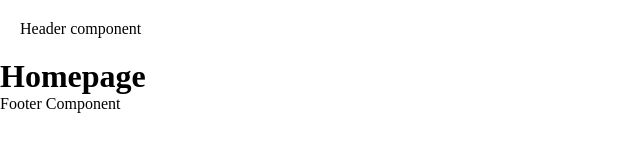
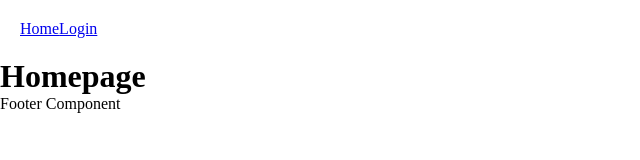
Before and after one commit to chrishalley/cibolo-react-client, a React (Create React App) app: page / in a window 1280 px wide. Shown: the top 160 px of the page, without its empty margins (0-640 px from the left). Built offline with nearby package versions, Linux system fonts and the light colour scheme.

Commit message:
added HeaderLink common component wrapping the react-router-dom Link component

```diff
--- a/src/components/Header/Header.js
+++ b/src/components/Header/Header.js
@@ -1,11 +1,15 @@
 import React from 'react';
-import { Link } from 'react-router-dom';
+
+import HeaderLink from '../common/HeaderLink/HeaderLink'
 
 import styles from './Header.module.css';
 
 const Header = () => {
   return (
-    <header className={styles['appHeader']}>Header component</header>
+    <header className={styles['appHeader']}>
+      <HeaderLink to="/">Home</HeaderLink>
+      <HeaderLink to="/login">Login</HeaderLink>
+    </header>
   )
 }
 
--- /dev/null
+++ b/src/components/common/HeaderLink/HeaderLink.js
@@ -0,0 +1,12 @@
+import React from 'react';
+import { Link } from 'react-router-dom'
+
+import './HeaderLink.module.css'
+
+const HeaderLink = ({ to, children }) => {
+  return (
+    <Link to={to}>{children}</Link>
+  )
+}
+
+export default HeaderLink;
```
Also changed, not shown: src/components/common/HeaderLink/HeaderLink.module.css (added).
